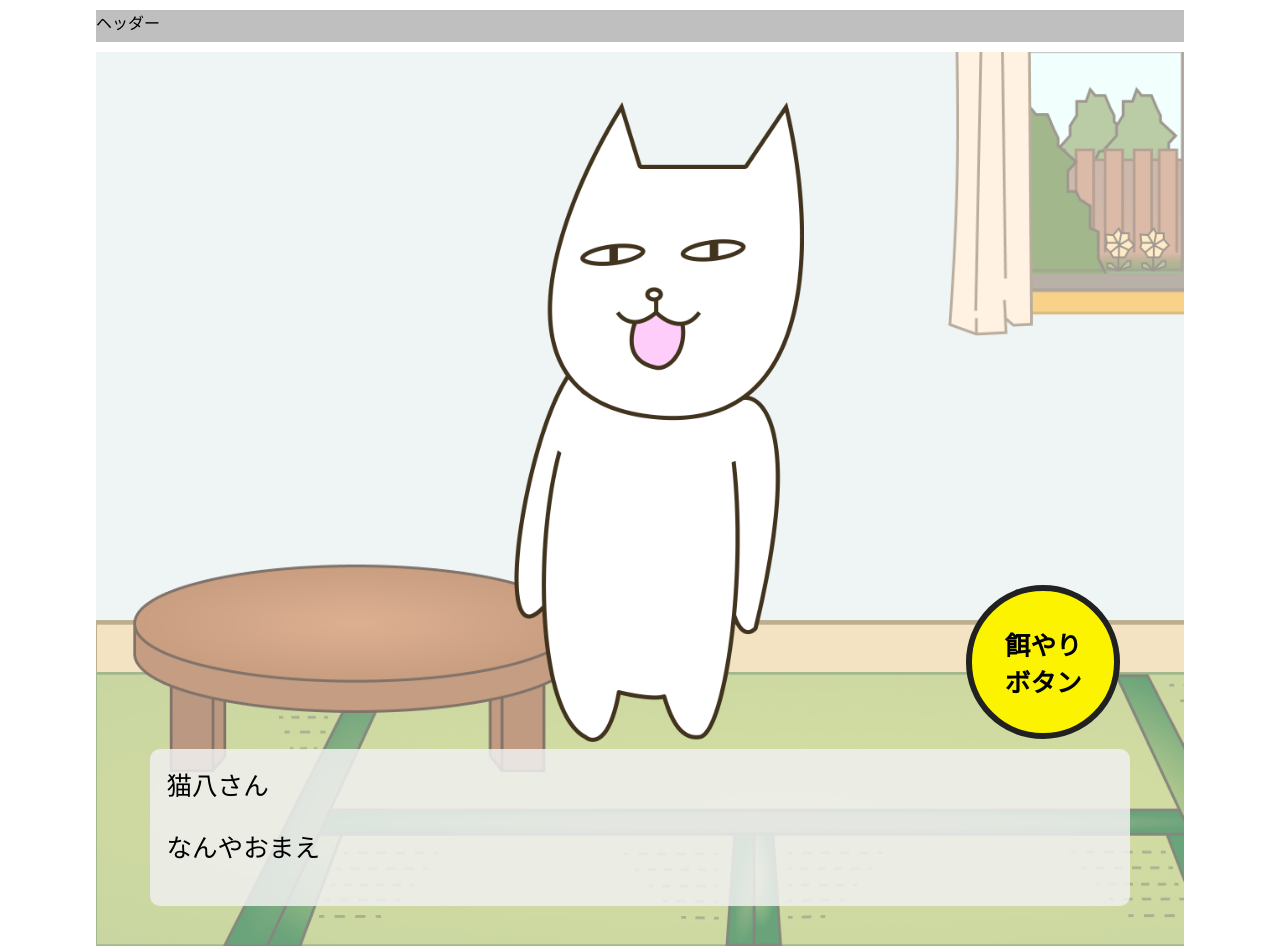
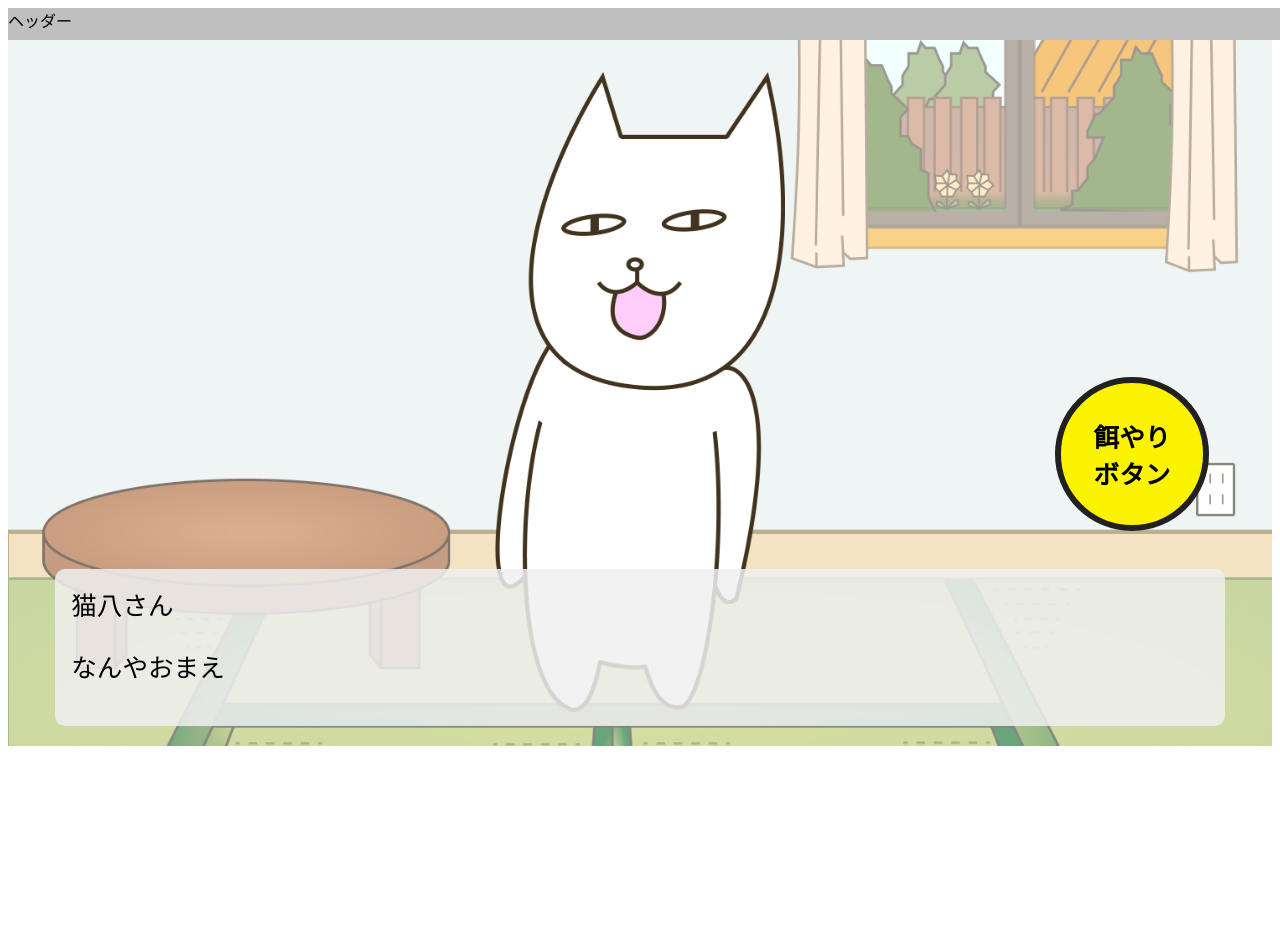
Before and after one commit to yukihira-pot/tsukutte-asobu2022, a Nuxt app: page / in a window 1280 px wide. Shown: the top 952 px of the page. After the commit the page ends 800 px from the top, so only its background shows below. Built offline with nearby package versions, Linux system fonts and the light colour scheme.

Commit message:
css整理

```diff
--- a/components/NekoPageMain.vue
+++ b/components/NekoPageMain.vue
@@ -1,11 +1,6 @@
 <template>
-  <div id="neko-page-main-container">
-    <div class="img-container">
-      <img src="/neko.png" alt="" class="neko-img" />
-    </div>
-    <div class="feed-btn-container">
-      <button class="feed-btn">餌やり<br />ボタン</button>
-    </div>
+  <div class="img-container">
+    <img src="/neko.png" alt="" class="neko-img" />
   </div>
 </template>
 
@@ -13,38 +8,14 @@
 
 <style scoped>
 .img-container {
-  display: inline-block;
-  width: 80%;
+  width: 100%;
   text-align: center;
-  margin-bottom: 20px;
+  padding-top: 4rem;
 }
 
 .img-container .neko-img {
-  position: relative;
+  margin: auto;
   height: 50vw;
-  top: 50px;
-  left: 10vw;
   z-index: 10;
 }
-
-.feed-btn-container {
-  display: inline-block;
-  width: 18%;
-}
-
-.feed-btn-container .feed-btn {
-  position: relative;
-  width: 12vw;
-  height: 12vw;
-  border: 0.5vw solid rgb(33 33 33);
-  border-radius: 50%;
-  background-color: rgb(252 243 0);
-  font-size: 2vw;
-  font-weight: bold;
-  cursor: pointer;
-}
-
-.feed-btn-container .feed-btn:hover {
-  background-color: white;
-}
 </style>
--- a/components/NekoPageSpeech.vue
+++ b/components/NekoPageSpeech.vue
@@ -1,15 +1,26 @@
 <template>
   <div class="neko-page-speech-container">
-    <div class="neko-name">猫八さん</div>
-    <p class="neko-speech">なんやおまえ</p>
+    <div class="hukidashi">
+      <div class="neko-name">猫八さん</div>
+      <p class="neko-speech">なんやおまえ</p>
+    </div>
   </div>
 </template>
 
-<script></script>
+<script>
+import Vue from 'vue'
+
+export default Vue.extend({
+  name: 'NekoPageSpeech',
+})
+</script>
 
 <style scoped>
 .neko-page-speech-container {
-  position: relative;
+  position: absolute;
+  width: 100%;
+  bottom: 10px;
+  display: flex;
 }
 
 .neko-name,
@@ -18,4 +29,14 @@
   font-family: 'Source Sans Pro', 'ヒラギノ角ゴシック Pro',
     'Hiragino Kaku Gothic Pro', sans-serif;
 }
+
+.hukidashi {
+  width: 90%;
+  bottom: 10px;
+  margin: 10px auto;
+  z-index: 99999;
+  background-color: rgb(240 240 240 / 85%);
+  padding: 1em;
+  border-radius: 10px;
+}
 </style>
--- /dev/null
+++ b/layouts/default.vue
@@ -0,0 +1,17 @@
+<template>
+  <div>
+    <Nuxt />
+  </div>
+</template>
+<script>
+export default {
+  head: {
+    link: [
+      {
+        rel: 'stylesheet',
+        href: 'https://cdn.jsdelivr.net/npm/modern-css-reset/dist/reset.min.css',
+      },
+    ],
+  },
+}
+</script>
--- a/pages/index.vue
+++ b/pages/index.vue
@@ -1,14 +1,13 @@
 <template>
-  <body>
+  <div id="container">
     <header>ヘッダー</header>
-    <div id="container">
-      <div class="main-container">
-        <NekoPageMain />
-      </div>
-      <div class="neko-speech-container">
-        <NekoPageSpeech />
-      </div>
-      <!-- <div>
+    <NekoPageMain />
+    <div class="feed-btn-container">
+      <button class="feed-btn">餌やり<br />ボタン</button>
+    </div>
+    <NekoPageSpeech />
+  </div>
+  <!-- <div>
         <div>{{ scripts[scriptIndex] }}</div>
         <button @click="proceedScript">NEXT</button>
         <textarea v-model="hanseibun" />
@@ -17,8 +16,6 @@
         <button @click="GiveQuestion">問題</button>
         <button @click="SendAnswer">解答</button>
       </div> -->
-    </div>
-  </body>
 </template>
 
 <script>
@@ -76,38 +73,41 @@ export default Vue.extend({
 </script>
 
 <style>
-* {
-  box-sizing: border-box;
-}
-
-body {
-  width: 85vw;
-  margin: 10px auto;
-}
-
 header {
+  position: fixed;
   background-color: rgb(191 191 191);
   height: 2em;
+  width: 100vw;
 }
 
 #container {
+  position: relative;
   background: url('../static/neko_room.png');
   background-size: cover;
   padding-bottom: 30px;
 }
 
-.main-container {
-  height: max-content;
-  margin: 10px auto;
+.feed-btn-container {
+  position: absolute;
+  top: 50%;
+  right: 5%;
+  width: 12vw;
+  height: 12vw;
 }
 
-.neko-speech-container {
+.feed-btn-container .feed-btn {
   position: relative;
-  width: 90%;
-  margin: 10px auto;
-  z-index: 99999;
-  background-color: rgb(240 240 240 / 85%);
-  padding: 1em;
-  border-radius: 10px;
+  width: 100%;
+  height: 100%;
+  border: 0.5vw solid rgb(33 33 33);
+  border-radius: 50%;
+  background-color: rgb(252 243 0);
+  font-size: 2vw;
+  font-weight: bold;
+  cursor: pointer;
+}
+
+.feed-btn-container .feed-btn:hover {
+  background-color: white;
 }
 </style>
```
Also changed, not shown: .eslintrc.js.
